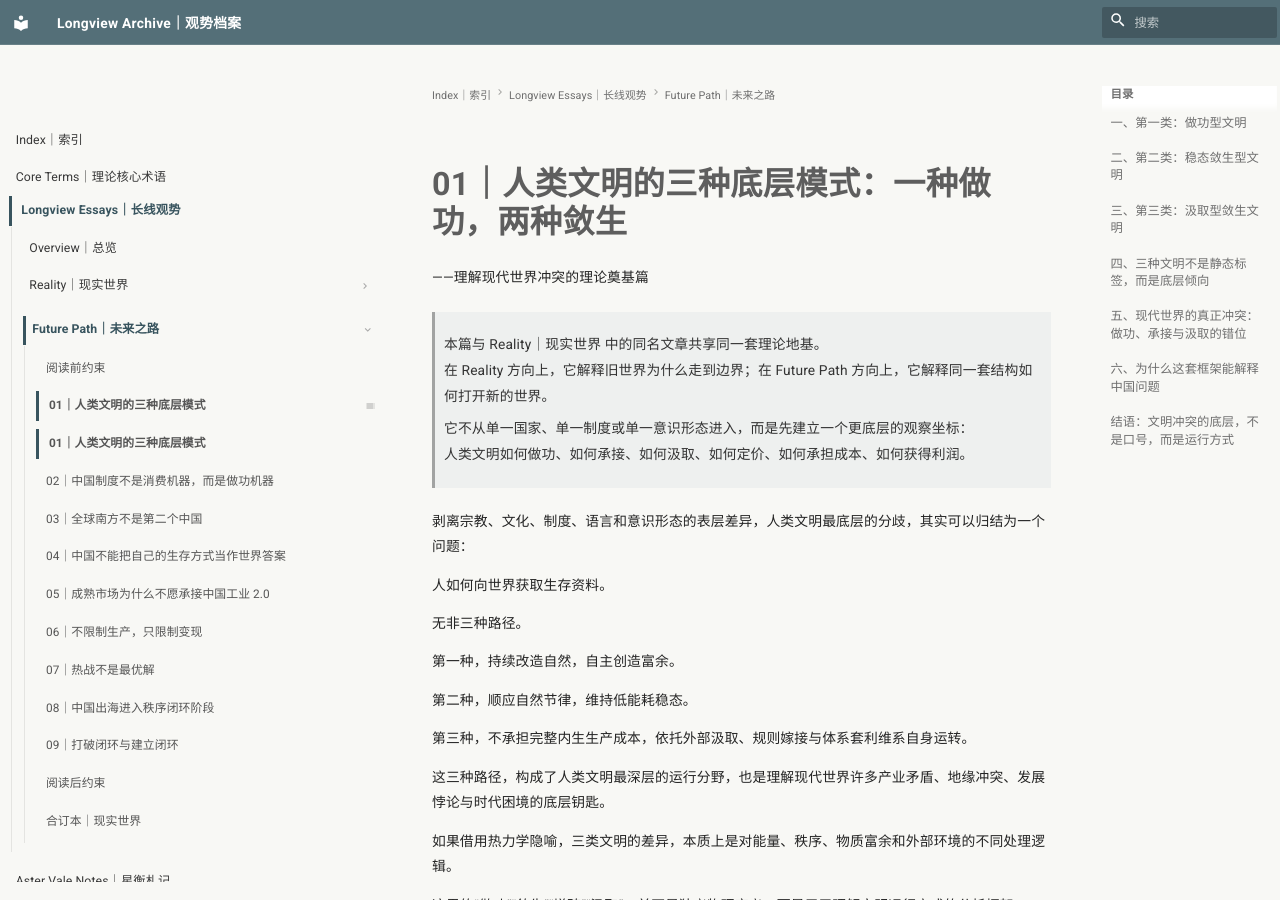
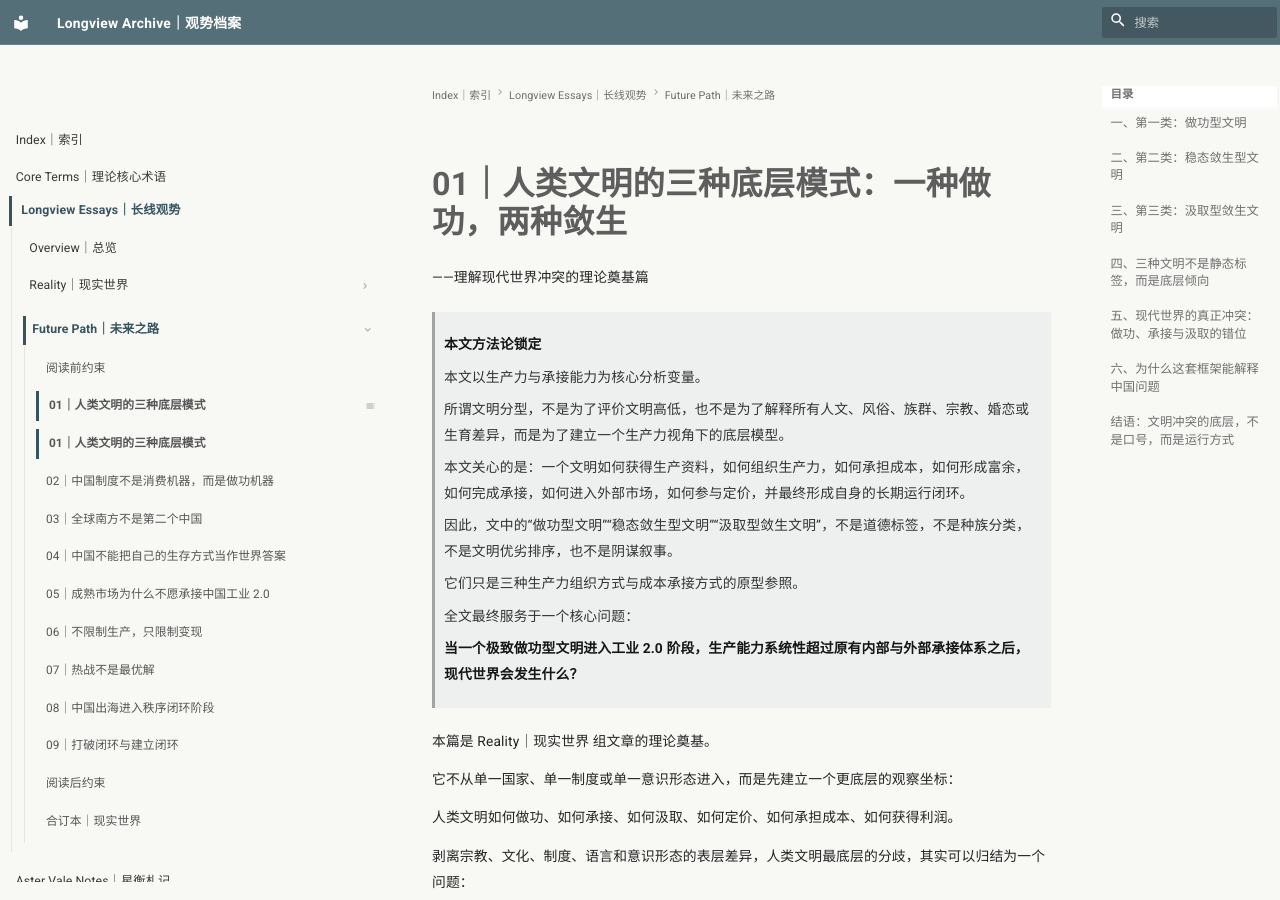
Before and after one commit to guanshi1688/longview-archive, an MkDocs documentation site: the page built from docs/essays/future/01.md, in a window 1280 px wide and 900 px high. Built offline with MkDocs 1.6.1 and Material for MkDocs 9.7.7, drawn with Linux system fonts in a browser that asks for light colours.

Commit message:
Update 01.md

```diff
--- a/docs/essays/future/01.md
+++ b/docs/essays/future/01.md
@@ -2,15 +2,31 @@
 
 ——理解现代世界冲突的理论奠基篇
 
-> 本篇与 Reality｜现实世界 中的同名文章共享同一套理论地基。
-> 在 Reality 方向上，它解释旧世界为什么走到边界；在 Future Path 方向上，它解释同一套结构如何打开新的世界。
+> **本文方法论锁定**
 >
-> 它不从单一国家、单一制度或单一意识形态进入，而是先建立一个更底层的观察坐标：
-> 人类文明如何做功、如何承接、如何汲取、如何定价、如何承担成本、如何获得利润。
+> 本文以生产力与承接能力为核心分析变量。
+>
+> 所谓文明分型，不是为了评价文明高低，也不是为了解释所有人文、风俗、族群、宗教、婚恋或生育差异，而是为了建立一个生产力视角下的底层模型。
+>
+> 本文关心的是：一个文明如何获得生产资料，如何组织生产力，如何承担成本，如何形成富余，如何完成承接，如何进入外部市场，如何参与定价，并最终形成自身的长期运行闭环。
+>
+> 因此，文中的“做功型文明”“稳态敛生型文明”“汲取型敛生文明”，不是道德标签，不是种族分类，不是文明优劣排序，也不是阴谋叙事。
+>
+> 它们只是三种生产力组织方式与成本承接方式的原型参照。
+>
+> 全文最终服务于一个核心问题：
+>
+> **当一个极致做功型文明进入工业 2.0 阶段，生产能力系统性超过原有内部与外部承接体系之后，现代世界会发生什么？**
+
+本篇是 Reality｜现实世界 组文章的理论奠基。
+
+它不从单一国家、单一制度或单一意识形态进入，而是先建立一个更底层的观察坐标：
+
+人类文明如何做功、如何承接、如何汲取、如何定价、如何承担成本、如何获得利润。
 
 剥离宗教、文化、制度、语言和意识形态的表层差异，人类文明最底层的分歧，其实可以归结为一个问题：
 
-人如何向世界获取生存资料。
+**人如何向世界获取生存资料。**
 
 无非三种路径。
 
```
